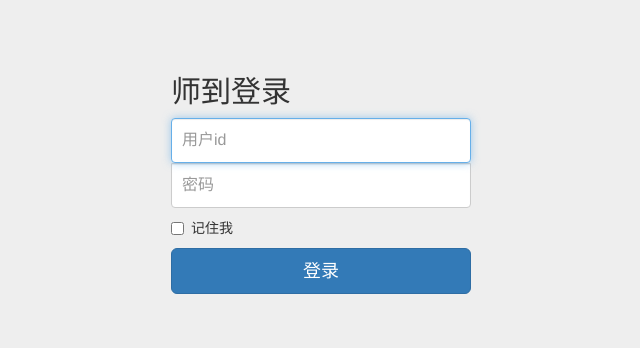
After one commit to NUTSHELL-X/Project, a Django app: page /login/ in a window 1280 px wide. The commit adds this page. Shown: the top 348 px of the page, without its empty margins (319-959 px from the left). Run offline with Django 3.2, Linux system fonts and the light colour scheme; data that the repository does not hold is empty; some libraries are stand-ins or nearby versions.

Commit message:
Signed-off-by: wyp <2217236949@qq.com>login

```diff
--- a/app1/views.py
+++ b/app1/views.py
@@ -5,8 +5,30 @@ from app1 import models
 
 # Create your views here.
 
+# 登录
+def login(request):
+    error1 = ''
+    error2 = ''
+    # 获取用户提交用户id和密码
+    user = request.POST.get('user')
+    pwd = request.POST.get('pwd')
+    # 在数据库中查询
+    user_obj = models.Student.objects.filter(pk=user).first()
+    if request.method == 'POST':
+        if not user_obj:
+            error1 = '未查询到用户名'
+        elif pwd != user_obj.s_password:
+            error2 = '密码错误'
+        else:
+            all_tag = models.Tag.objects.all()
+            all_tea_cou = models.TeaCou.objects.all().order_by("-t_c_satisfaction")  # 加个-号就是降序
+
+            return render(request,'course_list.html',{'user_obj':user_obj,"all_tea_cou": all_tea_cou, "all_tag": all_tag})
+
+    return render(request, 'login.html',{'error1':error1,'error2':error2})
+
+
 # 课程列表
-
 
 def course_list(request: HttpRequest) -> HttpResponse:
     all_tea_cou = []
--- a/project/urls.py
+++ b/project/urls.py
@@ -19,6 +19,7 @@ from app1 import views, search
 
 urlpatterns = [
     path("admin/", admin.site.urls),
+    path("login/", views.login),
     path("course_list/", views.course_list),
     path("course_info/", views.course_info),
     path("teacher_list/", views.teacher_list),
--- /dev/null
+++ b/static/css/signin.css
@@ -0,0 +1,40 @@
+body {
+  padding-top: 40px;
+  padding-bottom: 40px;
+  background-color: #eee;
+}
+
+.form-signin {
+  max-width: 330px;
+  padding: 15px;
+  margin: 0 auto;
+}
+.form-signin .form-signin-heading,
+.form-signin .checkbox {
+  margin-bottom: 10px;
+}
+.form-signin .checkbox {
+  font-weight: normal;
+}
+.form-signin .form-control {
+  position: relative;
+  height: auto;
+  -webkit-box-sizing: border-box;
+     -moz-box-sizing: border-box;
+          box-sizing: border-box;
+  padding: 10px;
+  font-size: 16px;
+}
+.form-signin .form-control:focus {
+  z-index: 2;
+}
+.form-signin input[type="email"] {
+  margin-bottom: -1px;
+  border-bottom-right-radius: 0;
+  border-bottom-left-radius: 0;
+}
+.form-signin input[type="password"] {
+  margin-bottom: 10px;
+  border-top-left-radius: 0;
+  border-top-right-radius: 0;
+}
--- a/templates/course_info.html
+++ b/templates/course_info.html
@@ -11,7 +11,7 @@
           <h3 class="text-center">课程详情</h3>
         </div>
         <div class="col-md-12">
-          <h5 class="text-right">{{username}}</h3>
+          <h5 class="text-right">{{username}}</h5>
         </div>
       </div>
       <div class="row">
--- a/templates/course_list.html
+++ b/templates/course_list.html
@@ -11,7 +11,7 @@
             <h3 class="text-center">课程浏览</h3>
         </div>
         <div class="col-md-12">
-          <h5 class="text-right">{{username}}</h3>
+          <h5 class="text-right">{{user_obj.s_name}}</h5>
         </div>
     </div>
     <div class="row">
--- /dev/null
+++ b/templates/login.html
@@ -0,0 +1,37 @@
+<!DOCTYPE html>
+<html lang="en">
+<head>
+    <meta charset="UTF-8">
+    <title>Title</title>
+{#    <link rel="stylesheet" href="https://cdn.jsdelivr.net/npm/bootstrap@3.3.7/dist/css/bootstrap.min.css"#}
+{#          integrity="sha384-BVYiiSIFeK1dGmJRAkycuHAHRg32OmUcww7on3RYdg4Va+PmSTsz/K68vbdEjh4u" crossorigin="anonymous">#}
+    <link rel="stylesheet" href="/static/plugins/bootstrap-3.3.7-dist/css/bootstrap.css">
+    <link rel="stylesheet" href="/static/css/signin.css">
+
+
+</head>
+<body>
+
+<div class="container">
+
+    <form class="form-signin" action="" method="post" >
+        <h2 class="form-signin-heading">师到登录</h2>
+        <label for="inputuser" class="sr-only">用户id</label>
+        <input type="text" name="user" id="inputuser" class="form-control" placeholder="用户id" required="" autofocus="">
+        <span>{{ error1 }}</span>
+        <label for="inputPassword" class="sr-only">密码</label>
+        <input type="password" name="pwd" id="inputPassword" class="form-control" placeholder="密码" required="">
+        <span>{{ error2 }}</span>
+        <div class="checkbox">
+            <label>
+                <input type="checkbox" value="remember-me"> 记住我
+            </label>
+        </div>
+        <button class="btn btn-lg btn-primary btn-block" type="submit">登录</button>
+    </form>
+
+</div> <!-- /container -->
+
+
+</body>
+</html>
--- a/templates/problem_list.html
+++ b/templates/problem_list.html
@@ -11,7 +11,7 @@
             <h3 class="text-center">课程问题浏览</h3>
         </div>
         <div class="col-md-12">
-          <h5 class="text-right">{{username}}</h3>
+          <h5 class="text-right">{{username}}</h5>
         </div>
     </div>
     <div class="row">
--- a/templates/teacher_list.html
+++ b/templates/teacher_list.html
@@ -11,7 +11,7 @@
             <h3 class="text-center">老师浏览</h3>
         </div>
         <div class="col-md-12">
-          <h5 class="text-right">{{username}}</h3>
+          <h5 class="text-right">{{username}}</h5>
         </div>
     </div>
     <div class="row">
```
